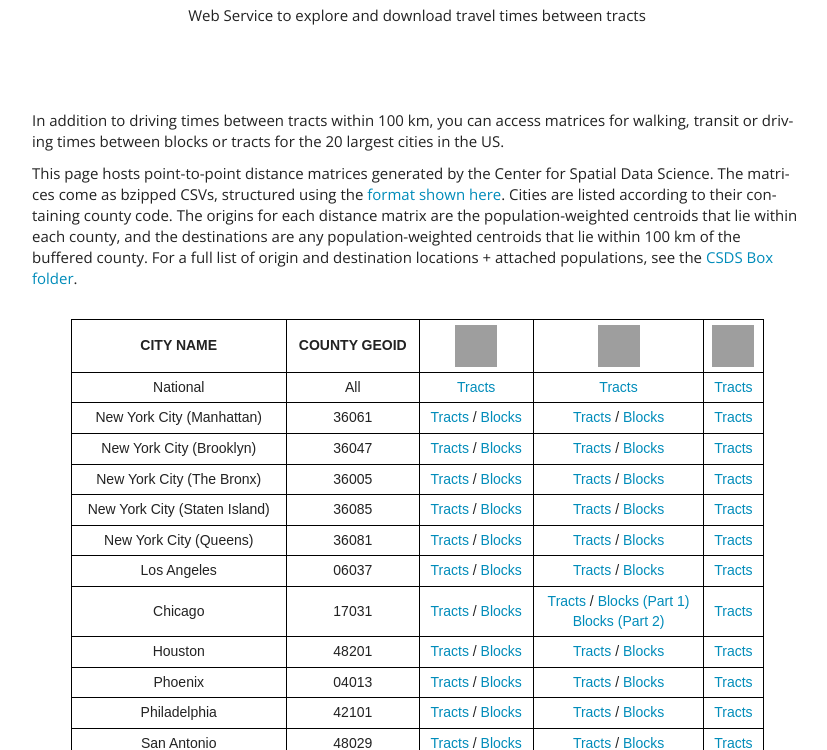
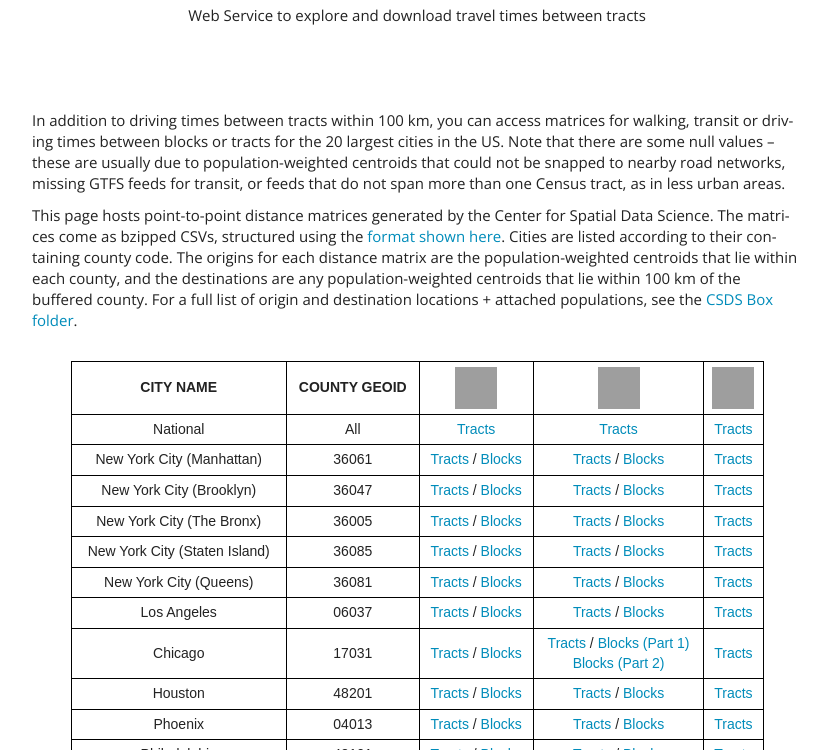
Before and after one commit to pysal/access, a Sphinx documentation site: the page built from docs/resources.rst, in a window 1280 px wide and 900 px high, scrolled down 998 px, cut to the strip 150-900 px from the top of the window. Shown: the whole strip, without its empty margins (38-865 px from the left). Built offline with Sphinx 7.4.7, drawn with Linux system fonts in a browser that asks for light colours; pages that are not in the unit, such as notebooks, are missing from menus; the version number could not be read and is left out; some of the changed text lies outside the part shown; grey boxes are pictures that could not be loaded.

Commit message:
added R packages to travel time page
explanation for null values in transit matrices

```diff
--- a/docs/resources.rst
+++ b/docs/resources.rst
@@ -31,7 +31,7 @@
 
 
 In addition to driving times between tracts within 100 km, you can access matrices for walking, transit or driving times
-between blocks or tracts for the 20 largest cities in the US.
+between blocks or tracts for the 20 largest cities in the US. Note that there are some null values -- these are usually due to population-weighted centroids that could not be snapped to nearby road networks, missing GTFS feeds for transit, or feeds that do not span more than one Census tract, as in less urban areas.
 
 This page hosts point-to-point distance matrices generated by the Center for Spatial Data Science.
 The matrices come as bzipped CSVs, structured using the `format shown here <https://github.com/dfsnow/otp-routing#outputs>`_.
@@ -436,7 +436,7 @@
 `here <https://github.com/dfsnow/otp-resources>`_
 and are also available on `DockerHub <https://cloud.docker.com/u/snowdfs>`_.
 All matrices were generated with the following settings using all land-based GTFS feeds
-available in a given county buffer, including e.g. buses, subways, and lightrail (no ferries are included):
+available in a given county buffer, including e.g. buses, subways, and lightrail (no ferries are included). Note that some places do not have
 
 .. raw:: html
 
@@ -578,6 +578,12 @@
     </td>
       <td class="tg-0lax">Best for walking, OSM, scales well, open-source and free, includes spatial access metrics, Python</a></td>
     </tr>
+          <tr>
+      <td class="tg-0lax"><img src="_static/images/r.png" height="60" width="60"/></td>
+      <td class="tg-0lax">e.g. dogr</a>, R5 and gtfs-router</td>
+      <td class="tg-0lax"><a href="https://github.com/ATFutures/dodgr">dogr</a>, <a href="https://ipeagit.github.io/r5r/index.html">R5</a>, <a href="https://github.com/ATFutures/gtfs-router">gtfs-router</a></td>
+      <td class="tg-0lax">Selected R packages</a></td>
+     </tr>
       <tr>
       <td class="tg-0lax"><img src="_static/images/googlemaps.png" height="60" width="60"/></td>
       <td class="tg-0lax"><a href="https://cloud.google.com/maps-platform/">Google Maps</a></td>
```
